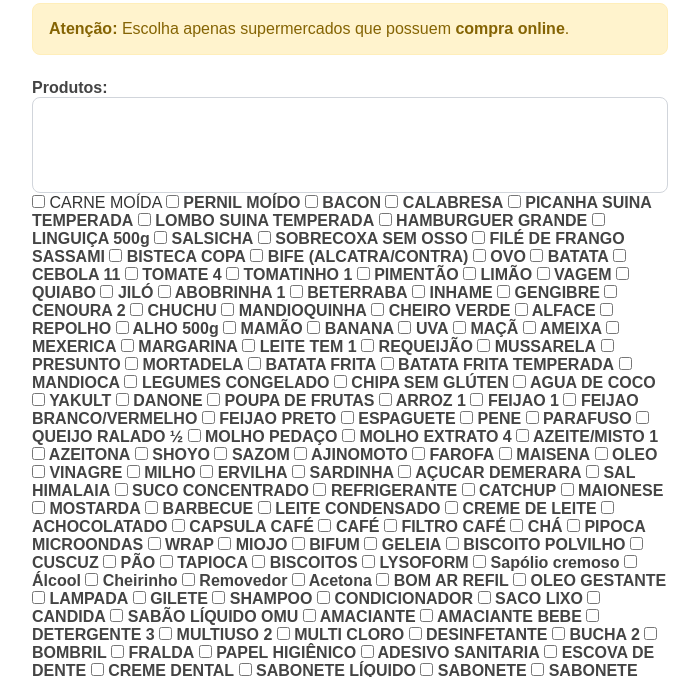
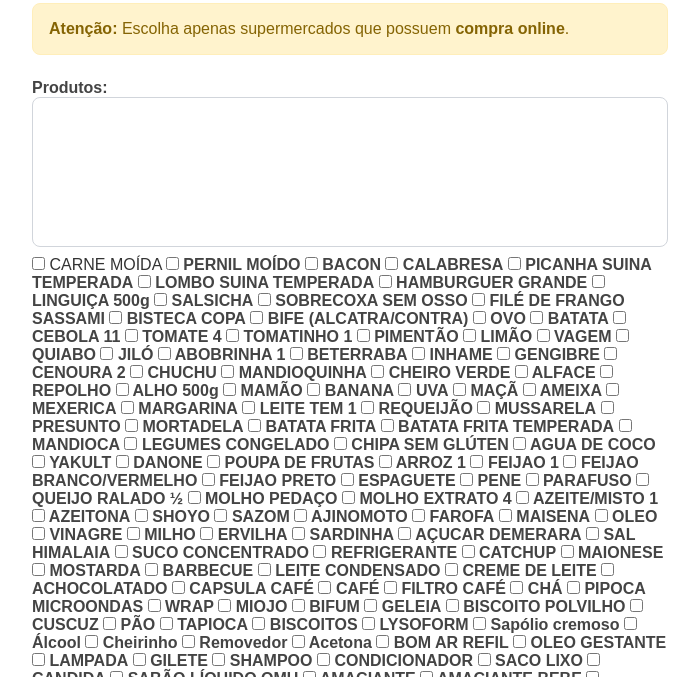
Before and after one commit to lucffernands/compradomes-app, a plain HTML site: page site/index.html in a window 1280 px wide. Shown: the part 110-787 px from the top of the page, without its empty margins (290-989 px from the left). Drawn offline with Linux system fonts and the light colour scheme.

Commit message:
Update styles.css

```diff
--- a/site/styles.css
+++ b/site/styles.css
@@ -65,6 +65,14 @@ select {
   border-radius: 8px;
   font-size: 1rem;
   box-sizing: border-box;
+  background: #fff;
+  color: #333;
+}
+
+/* Select múltiplo */
+select[multiple] {
+  height: 150px;
+  overflow-y: auto;
 }
 
 /* Botão */
@@ -109,11 +117,13 @@ button:hover {
 .mobile-only {
   display: block;
 }
+
+/* Desktop: inicialmente oculta */
 .desktop-only {
   display: none;
 }
 
-/* Desktop: mostra apenas select */
+/* Desktop: mostra apenas select/checkboxes */
 @media (min-width: 768px) {
   .mobile-only {
     display: none;
@@ -121,3 +131,21 @@ button:hover {
   .desktop-only {
     display: block;
   }
+
+  /* Desktop select múltiplo */
+  .desktop-only select {
+    height: 150px;
+    overflow-y: auto;
+    width: 100%;
+    padding: 0.7rem;
+    border: 1px solid #d1d5db;
+    border-radius: 8px;
+    font-size: 1rem;
+    margin-bottom: 0.5rem;
+  }
+
+  /* Estilo hover para opções do desktop */
+  .desktop-only select option:hover {
+    background: #e0f7e9;
+  }
+                          }
```
